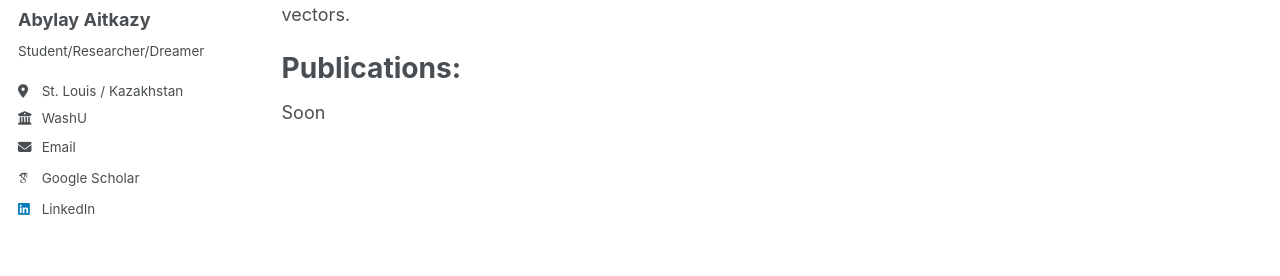
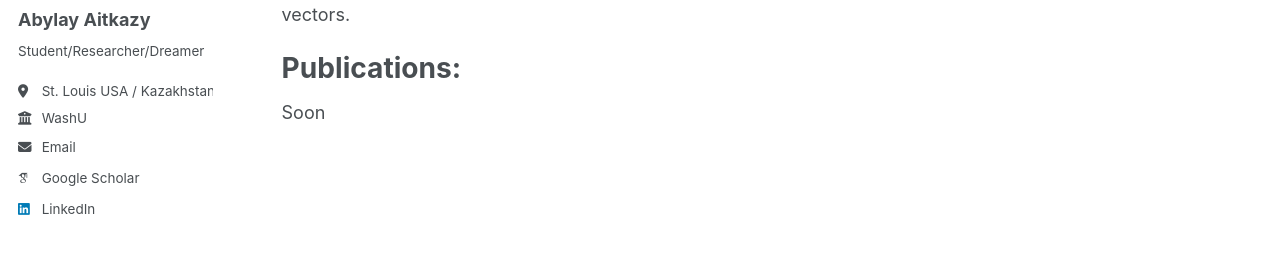
Before and after one commit to AblKosmo/ablkosmo.github.io, a Jekyll site: the page built from _pages/about.md, in a window 1280 px wide. Shown: the part 275-551 px from the top of the page. Built offline with Jekyll 4.4.1, drawn with Linux system fonts in a browser that asks for light colours; some web fonts are replaced; a script that is not in the unit is left out.

Commit message:
Update _config.yml

```diff
--- a/_config.yml
+++ b/_config.yml
@@ -27,7 +27,7 @@ author:
   name             : "Abylay Aitkazy"
   pronouns         : # example: "she/her"
   bio              : "Student/Researcher/Dreamer"
-  location         : "St. Louis / Kazakhstan"
+  location         : "St. Louis USA / Kazakhstan"
   employer         : "WashU"
   uri              : # URL
   email            : "abylay@wustl.edu"
```
